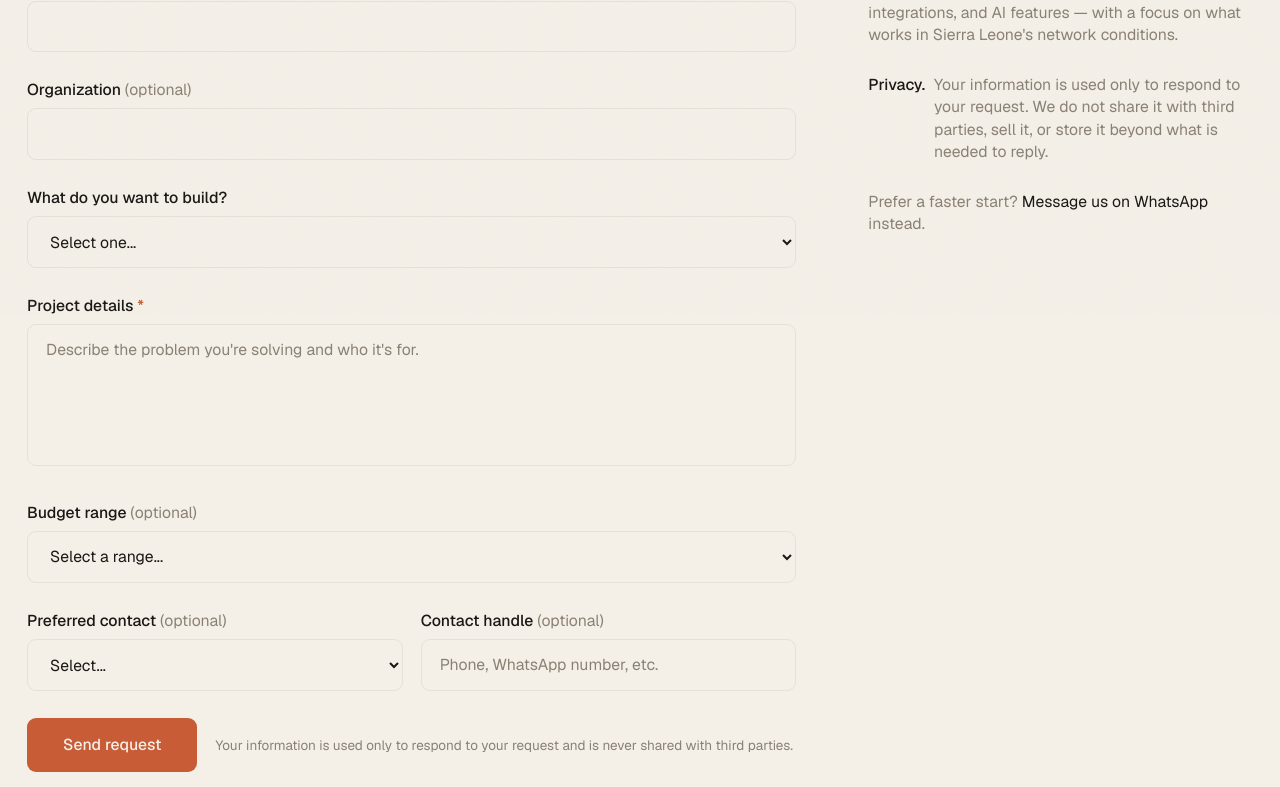
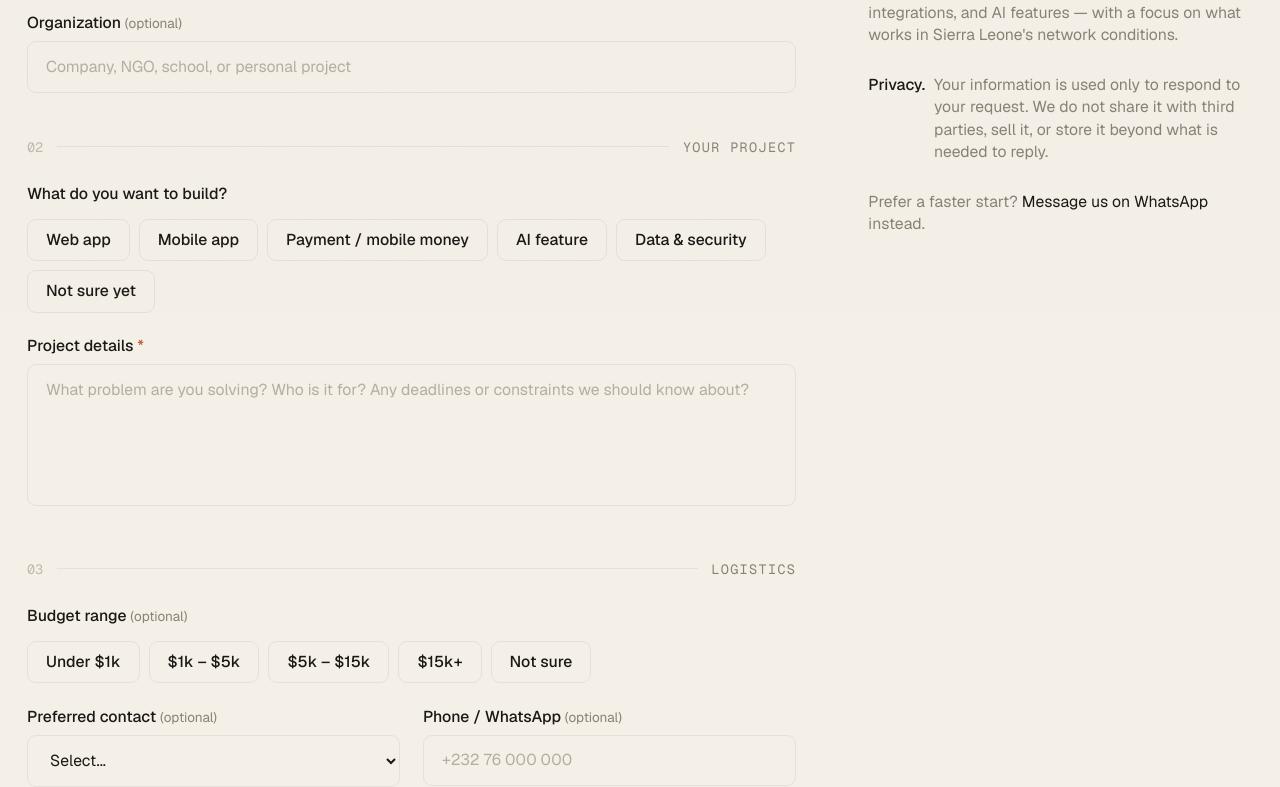
Before and after one commit to Walon-Foundation/wf-web, a Next.js app: page /book in a window 1280 px wide. Shown: the part 486-1273 px from the top of the page. Built offline with nearby package versions, Linux system fonts and the light colour scheme; no server answers.

Commit message:
feat: Airtable booking integration; redesign form with sections and pill selectors

```diff
--- a/app/api/book/route.ts
+++ b/app/api/book/route.ts
@@ -1,6 +1,7 @@
 import { Resend } from 'resend';
 import { headers } from 'next/headers';
 import { rateLimit } from '@/lib/rate-limit';
+import { createAirtableRecord } from '@/lib/airtable';
 
 const resend = process.env.RESEND_API_KEY
   ? new Resend(process.env.RESEND_API_KEY)
@@ -32,12 +33,22 @@ export async function POST(req: Request) {
     return Response.json({ success: true });
   }
 
-  const { name, email, organization, buildType, details, budget, contactPreference, contactHandle } =
-    body;
+  const {
+    name,
+    email,
+    organization,
+    buildType,
+    details,
+    budget,
+    contactPreference,
+    contactHandle,
+  } = body;
 
   if (!name || !email || !details) {
     return Response.json({ error: 'Missing required fields.' }, { status: 400 });
   }
+
+  const submittedAt = new Date().toISOString();
 
   const teamText = [
     `New session request from ${name}`,
@@ -69,8 +80,9 @@ export async function POST(req: Request) {
     'Freetown, Sierra Leone',
   ].join('\n');
 
-  if (resend) {
   await Promise.all([
+    resend
+      ? Promise.all([
           resend.emails.send({
             from: FROM,
             to: TEAM_EMAIL,
@@ -83,10 +95,24 @@ export async function POST(req: Request) {
             subject: "We've got your request — Walon Foundation",
             text: clientText,
           }),
+        ])
+      : Promise.resolve(
+          console.log('[/api/book] RESEND_API_KEY not set — logging:\n', teamText)
+        ),
+
+    createAirtableRecord({
+      Name: name,
+      Email: email,
+      Organization: organization || '',
+      'Build Type': buildType || '',
+      Details: details,
+      Budget: budget || '',
+      'Contact Preference': contactPreference || '',
+      'Contact Handle': contactHandle || '',
+      'Submitted At': submittedAt,
+      Status: 'New',
+    }),
   ]);
-  } else {
-    console.log('[/api/book] RESEND_API_KEY not set — logging request:\n', teamText);
-  }
 
   return Response.json({ success: true });
 }
--- a/components/booking/booking-form.tsx
+++ b/components/booking/booking-form.tsx
@@ -4,6 +4,23 @@ import { useState } from 'react';
 import { m, AnimatePresence, useReducedMotion } from 'framer-motion';
 
 const EASE = [0.22, 1, 0.36, 1] as const;
+
+const BUILD_TYPES = [
+  { value: 'web-app', label: 'Web app' },
+  { value: 'mobile-app', label: 'Mobile app' },
+  { value: 'payment-integration', label: 'Payment / mobile money' },
+  { value: 'ai-feature', label: 'AI feature' },
+  { value: 'data-security', label: 'Data & security' },
+  { value: 'not-sure', label: 'Not sure yet' },
+];
+
+const BUDGETS = [
+  { value: 'under-1k', label: 'Under $1k' },
+  { value: '1k-5k', label: '$1k – $5k' },
+  { value: '5k-15k', label: '$5k – $15k' },
+  { value: '15k-plus', label: '$15k+' },
+  { value: 'not-sure', label: 'Not sure' },
+];
 
 type Fields = {
   name: string;
@@ -34,24 +51,28 @@ type FieldErrors = Partial<Record<keyof Fields, string>>;
 
 function validate(f: Fields): FieldErrors {
   const errors: FieldErrors = {};
-  if (!f.name.trim()) {
-    errors.name = 'Your name is required.';
-  }
+  if (!f.name.trim()) errors.name = 'Your name is required.';
   if (!f.email.trim()) {
     errors.email = 'An email address is required.';
   } else if (!/^[^\s@]+@[^\s@]+\.[^\s@]+$/.test(f.email)) {
-    errors.email = "That email address doesn't look right — check for typos.";
+    errors.email = "That doesn't look like a valid email — check for typos.";
   }
-  if (!f.details.trim()) {
-    errors.details = 'Tell us what you want to build.';
-  }
+  if (!f.details.trim()) errors.details = 'Tell us what you want to build.';
   return errors;
 }
 
 const inputClass =
-  'w-full px-4 py-3 bg-canvas border border-hairline rounded-lg text-ink text-sm placeholder:text-mist focus:outline-none focus:border-ink/40 transition-colors';
+  'w-full px-4 py-3 bg-canvas border border-hairline rounded-lg text-ink text-sm placeholder:text-mist/60 focus:outline-none focus:border-ink/40 transition-colors';
 
-const labelClass = 'block text-sm text-ink font-medium mb-1.5';
+function SectionLabel({ n, label }: { n: string; label: string }) {
+  return (
+    <div className="flex items-center gap-3 mb-6">
+      <span className="font-mono text-xs text-mist/50">{n}</span>
+      <span className="flex-1 h-px bg-hairline" />
+      <span className="font-mono text-xs text-mist uppercase tracking-widest">{label}</span>
+    </div>
+  );
+}
 
 function FieldError({ message }: { message?: string }) {
   return (
@@ -78,24 +99,24 @@ export function BookingForm() {
   const prefersReduced = useReducedMotion();
   const whatsapp = process.env.NEXT_PUBLIC_WHATSAPP ?? '23276000000';
 
-  function field(key: keyof Fields) {
+  function set(key: keyof Fields) {
     return (
-      e: React.ChangeEvent<
-        HTMLInputElement | HTMLTextAreaElement | HTMLSelectElement
-      >
+      e: React.ChangeEvent<HTMLInputElement | HTMLTextAreaElement | HTMLSelectElement>
     ) => {
       setFields((prev) => ({ ...prev, [key]: e.target.value }));
       if (errors[key]) setErrors((prev) => ({ ...prev, [key]: undefined }));
     };
   }
 
+  function pick(key: keyof Fields, value: string) {
+    setFields((prev) => ({ ...prev, [key]: prev[key] === value ? '' : value }));
+    if (errors[key]) setErrors((prev) => ({ ...prev, [key]: undefined }));
+  }
+
   async function handleSubmit(e: React.FormEvent) {
     e.preventDefault();
     const errs = validate(fields);
-    if (Object.keys(errs).length) {
-      setErrors(errs);
-      return;
-    }
+    if (Object.keys(errs).length) { setErrors(errs); return; }
     setStatus('submitting');
     try {
       const res = await fetch('/api/book', {
@@ -117,145 +138,159 @@ export function BookingForm() {
         initial={prefersReduced ? {} : { opacity: 0, y: 12 }}
         animate={{ opacity: 1, y: 0 }}
         transition={{ duration: 0.6, ease: EASE }}
-        className="py-16 text-center"
+        className="py-20 text-center"
       >
-        <p className="font-fraunces text-ink text-2xl mb-3">We've got it.</p>
-        <p className="text-mist text-sm">
-          Expect a reply within two business days. Check your inbox for a
-          confirmation.
+        <p className="font-fraunces text-ink text-3xl mb-3">We've got it.</p>
+        <p className="text-mist text-sm max-w-xs mx-auto">
+          Expect a reply within two business days. Check your inbox.
         </p>
       </m.div>
     );
   }
 
   return (
-    <form onSubmit={handleSubmit} noValidate className="space-y-6">
+    <form onSubmit={handleSubmit} noValidate className="space-y-10">
+      {/* Honeypot */}
       <div className="hidden" aria-hidden="true">
-        <input
-          tabIndex={-1}
-          autoComplete="off"
-          value={fields._honeypot}
-          onChange={field('_honeypot')}
-        />
+        <input tabIndex={-1} autoComplete="off" value={fields._honeypot} onChange={set('_honeypot')} />
       </div>
 
+      {/* Section 1 — About you */}
       <div>
-        <label htmlFor="name" className={labelClass}>
+        <SectionLabel n="01" label="About you" />
+        <div className="space-y-5">
+          <div className="grid grid-cols-1 sm:grid-cols-2 gap-5">
+            <div>
+              <label htmlFor="name" className="block text-sm font-medium text-ink mb-1.5">
                 Name <span className="text-clay">*</span>
               </label>
               <input
                 id="name"
                 type="text"
                 autoComplete="name"
+                placeholder="Your full name"
                 className={inputClass}
                 value={fields.name}
-          onChange={field('name')}
+                onChange={set('name')}
                 aria-invalid={!!errors.name}
-          aria-describedby={errors.name ? 'name-err' : undefined}
               />
               <FieldError message={errors.name} />
             </div>
-
             <div>
-        <label htmlFor="email" className={labelClass}>
+              <label htmlFor="email" className="block text-sm font-medium text-ink mb-1.5">
                 Email <span className="text-clay">*</span>
               </label>
               <input
                 id="email"
                 type="email"
                 autoComplete="email"
+                placeholder="you@example.com"
                 className={inputClass}
                 value={fields.email}
-          onChange={field('email')}
+                onChange={set('email')}
                 aria-invalid={!!errors.email}
-          aria-describedby={errors.email ? 'email-err' : undefined}
               />
               <FieldError message={errors.email} />
             </div>
+          </div>
 
           <div>
-        <label htmlFor="organization" className={labelClass}>
-          Organization{' '}
-          <span className="text-mist font-normal">(optional)</span>
+            <label htmlFor="organization" className="block text-sm font-medium text-ink mb-1.5">
+              Organization <span className="text-mist font-normal text-xs">(optional)</span>
             </label>
             <input
               id="organization"
               type="text"
               autoComplete="organization"
+              placeholder="Company, NGO, school, or personal project"
               className={inputClass}
               value={fields.organization}
-          onChange={field('organization')}
+              onChange={set('organization')}
             />
+          </div>
+        </div>
+      </div>
+
+      {/* Section 2 — Your project */}
+      <div>
+        <SectionLabel n="02" label="Your project" />
+        <div className="space-y-5">
+          <div>
+            <p className="block text-sm font-medium text-ink mb-3">
+              What do you want to build?
+            </p>
+            <div className="flex flex-wrap gap-2">
+              {BUILD_TYPES.map((t) => (
+                <button
+                  key={t.value}
+                  type="button"
+                  onClick={() => pick('buildType', t.value)}
+                  className={`px-4 py-2 rounded-lg text-sm font-medium border transition-colors ${
+                    fields.buildType === t.value
+                      ? 'bg-forest text-canvas border-forest'
+                      : 'bg-canvas text-ink border-hairline hover:border-ink/30'
+                  }`}
+                >
+                  {t.label}
+                </button>
+              ))}
+            </div>
           </div>
 
           <div>
-        <label htmlFor="buildType" className={labelClass}>
-          What do you want to build?
-        </label>
-        <select
-          id="buildType"
-          className={inputClass}
-          value={fields.buildType}
-          onChange={field('buildType')}
-        >
-          <option value="">Select one...</option>
-          <option value="web-app">Web app</option>
-          <option value="mobile-app">Mobile app</option>
-          <option value="payment-integration">
-            Payment or mobile-money integration
-          </option>
-          <option value="ai-chatbot">AI or chatbot feature</option>
-          <option value="not-sure">Not sure yet</option>
-        </select>
-      </div>
-
-      <div>
-        <label htmlFor="details" className={labelClass}>
+            <label htmlFor="details" className="block text-sm font-medium text-ink mb-1.5">
               Project details <span className="text-clay">*</span>
             </label>
             <textarea
               id="details"
               rows={5}
               className={`${inputClass} resize-none`}
-          placeholder="Describe the problem you're solving and who it's for."
+              placeholder="What problem are you solving? Who is it for? Any deadlines or constraints we should know about?"
               value={fields.details}
-          onChange={field('details')}
+              onChange={set('details')}
               aria-invalid={!!errors.details}
-          aria-describedby={errors.details ? 'details-err' : undefined}
             />
             <FieldError message={errors.details} />
           </div>
-
-      <div>
-        <label htmlFor="budget" className={labelClass}>
-          Budget range <span className="text-mist font-normal">(optional)</span>
-        </label>
-        <select
-          id="budget"
-          className={inputClass}
-          value={fields.budget}
-          onChange={field('budget')}
-        >
-          <option value="">Select a range...</option>
-          <option value="under-25k">Under SLE 25,000 (~$1k)</option>
-          <option value="25k-120k">SLE 25k–120k (~$1–5k)</option>
-          <option value="120k-350k">SLE 120k–350k (~$5–15k)</option>
-          <option value="350k-plus">SLE 350k+ (~$15k+)</option>
-          <option value="not-sure">Not sure</option>
-        </select>
+        </div>
       </div>
 
-      <div className="grid grid-cols-1 sm:grid-cols-2 gap-4">
+      {/* Section 3 — Logistics */}
       <div>
-          <label htmlFor="contactPreference" className={labelClass}>
-            Preferred contact{' '}
-            <span className="text-mist font-normal">(optional)</span>
+        <SectionLabel n="03" label="Logistics" />
+        <div className="space-y-5">
+          <div>
+            <p className="block text-sm font-medium text-ink mb-3">
+              Budget range <span className="text-mist font-normal text-xs">(optional)</span>
+            </p>
+            <div className="flex flex-wrap gap-2">
+              {BUDGETS.map((b) => (
+                <button
+                  key={b.value}
+                  type="button"
+                  onClick={() => pick('budget', b.value)}
+                  className={`px-4 py-2 rounded-lg text-sm font-medium border transition-colors ${
+                    fields.budget === b.value
+                      ? 'bg-forest text-canvas border-forest'
+                      : 'bg-canvas text-ink border-hairline hover:border-ink/30'
+                  }`}
+                >
+                  {b.label}
+                </button>
+              ))}
+            </div>
+          </div>
+
+          <div className="grid grid-cols-1 sm:grid-cols-2 gap-5">
+            <div>
+              <label htmlFor="contactPreference" className="block text-sm font-medium text-ink mb-1.5">
+                Preferred contact <span className="text-mist font-normal text-xs">(optional)</span>
               </label>
               <select
                 id="contactPreference"
                 className={inputClass}
                 value={fields.contactPreference}
-            onChange={field('contactPreference')}
+                onChange={set('contactPreference')}
               >
                 <option value="">Select...</option>
                 <option value="email">Email</option>
@@ -264,18 +299,19 @@ export function BookingForm() {
               </select>
             </div>
             <div>
-          <label htmlFor="contactHandle" className={labelClass}>
-            Contact handle{' '}
-            <span className="text-mist font-normal">(optional)</span>
+              <label htmlFor="contactHandle" className="block text-sm font-medium text-ink mb-1.5">
+                Phone / WhatsApp <span className="text-mist font-normal text-xs">(optional)</span>
               </label>
               <input
                 id="contactHandle"
                 type="text"
+                placeholder="+232 76 000 000"
                 className={inputClass}
-            placeholder="Phone, WhatsApp number, etc."
                 value={fields.contactHandle}
-            onChange={field('contactHandle')}
+                onChange={set('contactHandle')}
               />
+            </div>
+          </div>
         </div>
       </div>
 
@@ -287,28 +323,24 @@ export function BookingForm() {
           role="alert"
         >
           <p className="text-sm text-ink">
-            Something went wrong on our end. You can also reach us on{' '}
+            Something went wrong.{' '}
             <a
               href={`https://wa.me/${whatsapp}`}
               target="_blank"
               rel="noopener noreferrer"
               className="text-clay underline underline-offset-2"
             >
-              WhatsApp
+              Message us on WhatsApp
             </a>{' '}
-            or at{' '}
-            <a
-              href="mailto:walonfoundation@gmail.com"
-              className="text-clay underline underline-offset-2"
-            >
+            or email{' '}
+            <a href="mailto:walonfoundation@gmail.com" className="text-clay underline underline-offset-2">
               walonfoundation@gmail.com
-            </a>
-            .
+            </a>.
           </p>
         </m.div>
       )}
 
-      <div className="flex flex-col sm:flex-row sm:items-center gap-4">
+      <div className="flex flex-col sm:flex-row sm:items-center gap-4 pt-2">
         <m.button
           type="submit"
           disabled={status === 'submitting'}
@@ -316,11 +348,10 @@ export function BookingForm() {
           whileTap={prefersReduced ? {} : { scale: 0.99 }}
           className="w-full sm:w-auto px-8 py-3.5 bg-clay text-canvas text-sm font-medium rounded-lg disabled:opacity-60 transition-opacity"
         >
-          {status === 'submitting' ? 'Sending...' : 'Send request'}
+          {status === 'submitting' ? 'Sending…' : 'Send request'}
         </m.button>
         <p className="text-xs text-mist">
-          Your information is used only to respond to your request and is never
-          shared with third parties.
+          Your information is never shared with third parties.
         </p>
       </div>
     </form>
--- /dev/null
+++ b/lib/airtable.ts
@@ -0,0 +1,20 @@
+const BASE_URL = 'https://api.airtable.com/v0';
+
+export async function createAirtableRecord(
+  fields: Record<string, string>
+): Promise<void> {
+  const apiKey = process.env.AIRTABLE_API_KEY;
+  const baseId = process.env.AIRTABLE_BASE_ID;
+  const tableId = process.env.AIRTABLE_TABLE_NAME ?? 'Bookings';
+
+  if (!apiKey || !baseId) return;
+
+  await fetch(`${BASE_URL}/${baseId}/${encodeURIComponent(tableId)}`, {
+    method: 'POST',
+    headers: {
+      Authorization: `Bearer ${apiKey}`,
+      'Content-Type': 'application/json',
+    },
+    body: JSON.stringify({ records: [{ fields }] }),
+  });
+}
```
Lines whose indentation alone changed are shown as unchanged.
